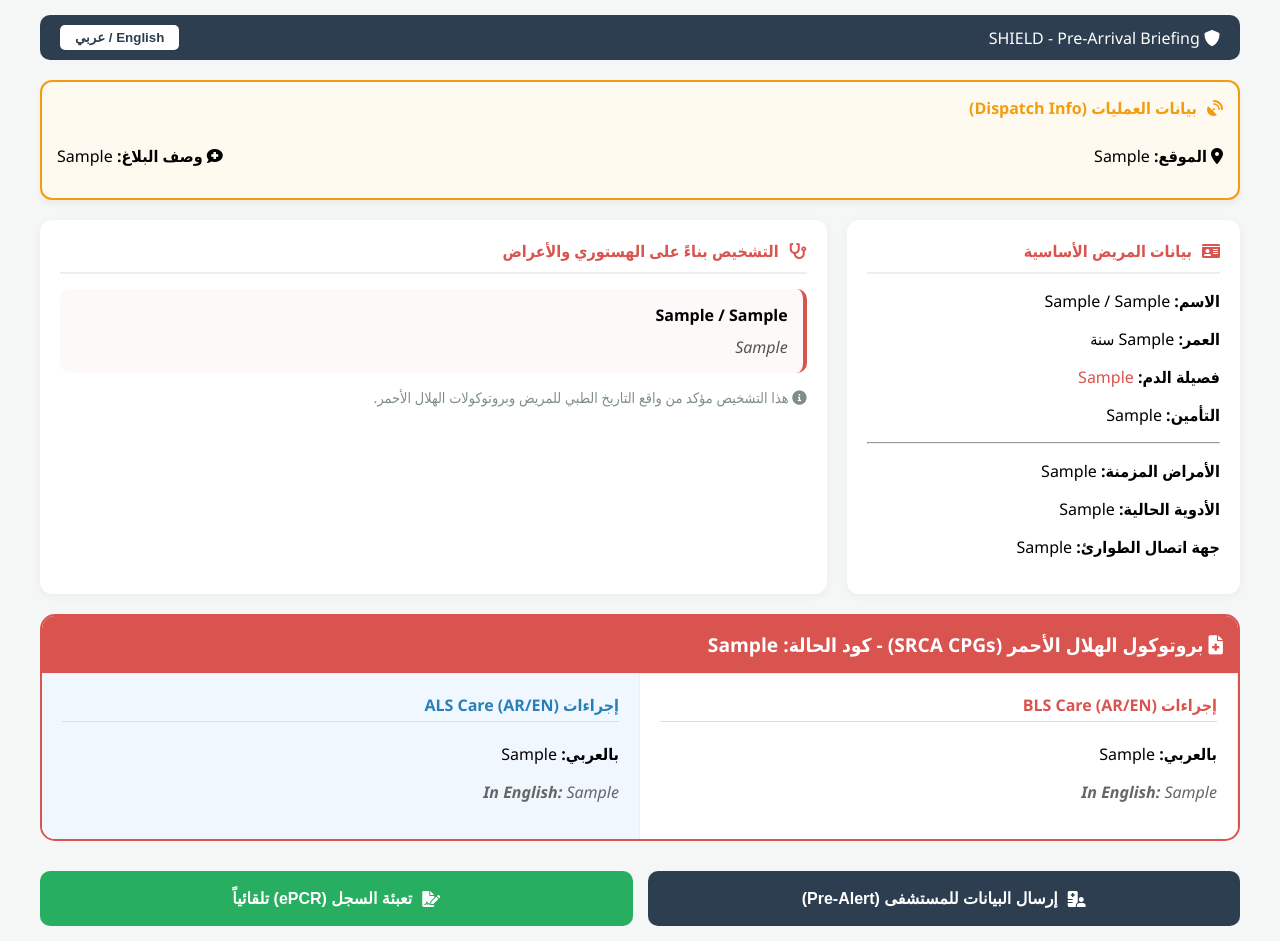
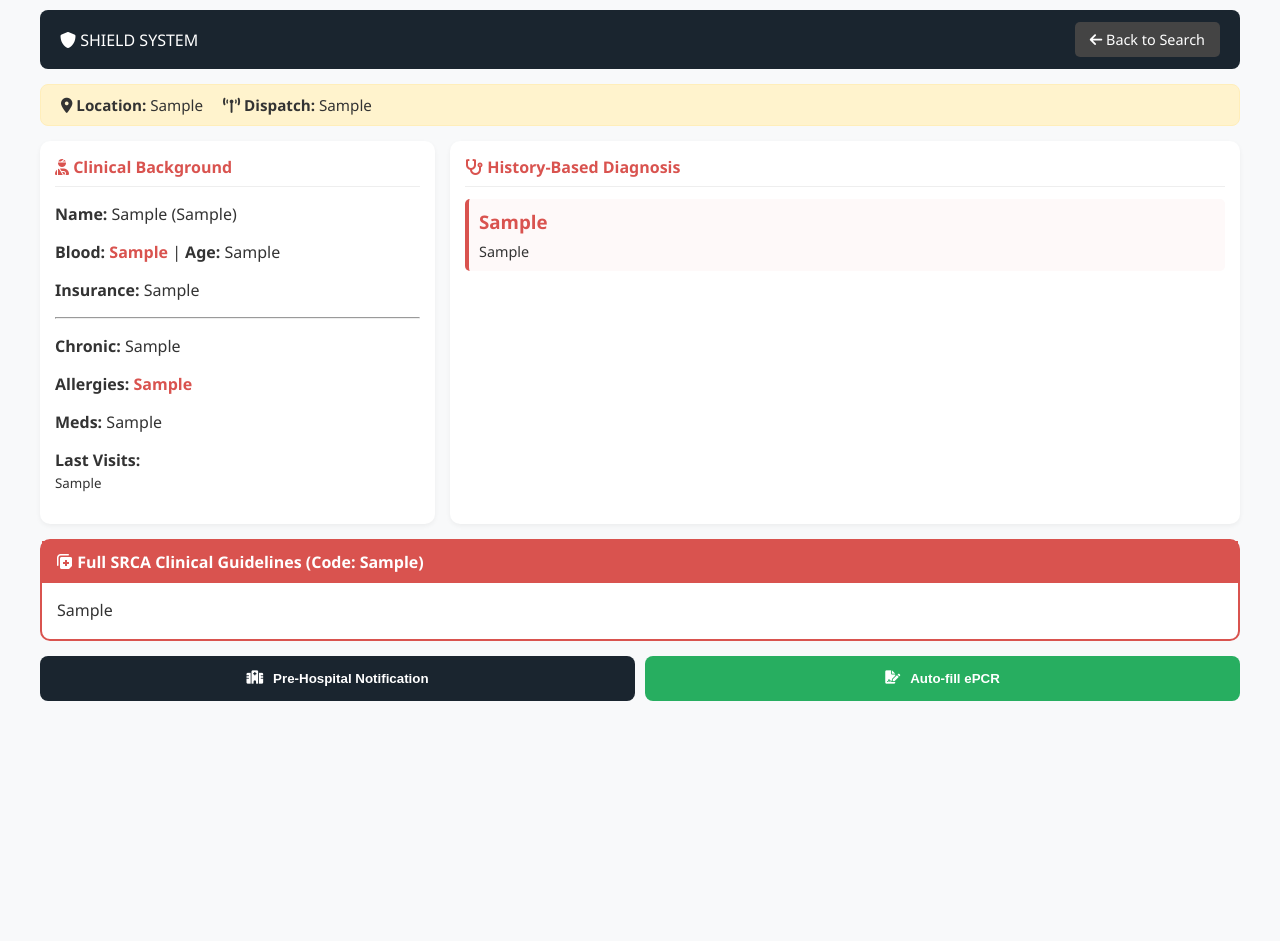
Before and after one commit to M-qq1/SHIELD.prototype, a Flask app: template templates/dashboard.html in a window 1280 px wide. After the commit the page ends 701 px from the top, so only its background shows below. Run offline with Flask 3, Linux system fonts and the light colour scheme; the template is opened without the code that fills it: most values are stand-ins (such as "Sample title", 1, 10 or a date in 2020).

Commit message:
Update dashboard.html

```diff
--- a/templates/dashboard.html
+++ b/templates/dashboard.html
@@ -1,114 +1,90 @@
 <!DOCTYPE html>
-<html lang="ar" dir="rtl">
+<html lang="en">
 <head>
     <meta charset="UTF-8">
-    <title>SHIELD - Clinical Dashboard</title>
+    <title>SHIELD - EMS Dashboard</title>
     <link rel="stylesheet" href="https://cdnjs.cloudflare.com/ajax/libs/font-awesome/6.0.0/css/all.min.css">
     <style>
-        :root { --srca-red: #d9534f; --dispatch-orange: #f39c12; --dark-navy: #2c3e50; --bg-gray: #f4f7f6; }
-        body { font-family: 'Segoe UI', Tahoma, Geneva, Verdana, sans-serif; background: var(--bg-gray); margin: 0; padding: 15px; }
+        :root { --srca-red: #d9534f; --dark-navy: #1a252f; --bg-gray: #f8f9fa; }
+        body { font-family: 'Segoe UI', sans-serif; background: var(--bg-gray); margin: 0; padding: 10px; color: #333; }
         .container { max-width: 1200px; margin: auto; }
 
-        /* شريط التحكم العلوي */
-        .top-bar { display: flex; justify-content: space-between; align-items: center; background: var(--dark-navy); color: white; padding: 10px 20px; border-radius: 10px; margin-bottom: 20px; }
-        .lang-btn { background: white; color: var(--dark-navy); border: none; padding: 5px 15px; border-radius: 5px; cursor: pointer; font-weight: bold; }
+        /* Header */
+        header { background: var(--dark-navy); color: white; padding: 12px 20px; border-radius: 8px; display: flex; justify-content: space-between; align-items: center; margin-bottom: 15px; }
+        .back-btn { background: #444; color: white; border: none; padding: 8px 15px; border-radius: 5px; cursor: pointer; text-decoration: none; font-size: 0.9rem; }
 
-        /* قسم العمليات (Dispatch) */
-        .dispatch-card { background: #fffaf0; border: 2px solid var(--dispatch-orange); border-radius: 12px; padding: 15px; margin-bottom: 20px; box-shadow: 0 4px 6px rgba(0,0,0,0.05); }
-        .dispatch-header { color: var(--dispatch-orange); font-weight: bold; margin-bottom: 10px; display: flex; align-items: center; gap: 10px; }
+        /* Dispatch Info Bar */
+        .dispatch-bar { background: #fff3cd; border: 1px solid #ffeeba; padding: 10px 20px; border-radius: 8px; margin-bottom: 15px; display: flex; gap: 20px; font-size: 0.95rem; }
 
-        /* الأقسام الأساسية */
-        .main-grid { display: grid; grid-template-columns: 1fr 2fr; gap: 20px; }
-        .card { background: white; border-radius: 12px; padding: 20px; box-shadow: 0 2px 10px rgba(0,0,0,0.05); }
-        .card-title { color: var(--srca-red); font-weight: bold; border-bottom: 2px solid #eee; padding-bottom: 10px; margin-bottom: 15px; display: flex; align-items: center; gap: 10px; }
+        /* Layout */
+        .grid { display: grid; grid-template-columns: 1fr 2fr; gap: 15px; }
+        .card { background: white; border-radius: 10px; padding: 15px; box-shadow: 0 2px 5px rgba(0,0,0,0.05); }
+        .card-title { color: var(--srca-red); font-weight: bold; font-size: 1rem; border-bottom: 1px solid #eee; padding-bottom: 8px; margin-bottom: 12px; }
 
-        /* بروتوكول الهلال الأحمر */
-        .protocol-box { grid-column: span 2; background: white; border: 2px solid var(--srca-red); border-radius: 15px; overflow: hidden; }
-        .protocol-header { background: var(--srca-red); color: white; padding: 15px; font-weight: bold; font-size: 1.2rem; }
-        .protocol-grid { display: grid; grid-template-columns: 1fr 1fr; border-top: 1px solid #eee; }
-        .care-zone { padding: 20px; border-right: 1px solid #eee; }
-        .care-zone h4 { color: var(--srca-red); margin-top: 0; border-bottom: 1px solid #ddd; padding-bottom: 5px; }
+        /* Compact Diagnosis Box */
+        .diag-box { background: #fef9f9; border-left: 4px solid var(--srca-red); padding: 10px; border-radius: 5px; }
 
-        .diag-criteria { background: #fef9f9; padding: 15px; border-radius: 10px; margin-top: 10px; border-right: 4px solid var(--srca-red); }
+        /* Full Protocol Box */
+        .protocol-full { grid-column: span 2; background: white; border: 2px solid var(--srca-red); border-radius: 10px; }
+        .protocol-header { background: var(--srca-red); color: white; padding: 10px 15px; font-weight: bold; }
+        .protocol-content { padding: 15px; line-height: 1.6; }
 
-        /* أزرار الإجراءات */
-        .action-bar { grid-column: span 2; display: flex; gap: 15px; margin-top: 10px; }
-        .btn { flex: 1; padding: 18px; border: none; border-radius: 10px; font-weight: bold; color: white; cursor: pointer; display: flex; align-items: center; justify-content: center; gap: 10px; font-size: 1rem; }
+        .btn-group { grid-column: span 2; display: flex; gap: 10px; }
+        .btn { flex: 1; padding: 15px; border: none; border-radius: 8px; font-weight: bold; color: white; cursor: pointer; display: flex; align-items: center; justify-content: center; gap: 10px; }
         .btn-hospital { background: var(--dark-navy); }
         .btn-record { background: #27ae60; }
+
+        ul { padding-left: 20px; margin: 5px 0; }
+        .alert-text { color: #d9534f; font-weight: bold; }
     </style>
 </head>
 <body>
 
 <div class="container">
-    <div class="top-bar">
-        <span><i class="fas fa-shield-alt"></i> SHIELD - Pre-Arrival Briefing</span>
-        <button class="lang-btn" onclick="toggleLanguage()">English / عربي</button>
+    <header>
+        <span><i class="fas fa-shield-alt"></i> SHIELD SYSTEM</span>
+        <a href="/" class="back-btn"><i class="fas fa-arrow-left"></i> Back to Search</a>
+    </header>
+
+    <div class="dispatch-bar">
+        <span><strong><i class="fas fa-map-marker-alt"></i> Location:</strong> {{ d[10] }}</span>
+        <span><strong><i class="fas fa-broadcast-tower"></i> Dispatch:</strong> {{ d[11] }}</span>
     </div>
 
-    <div class="dispatch-card">
-        <div class="dispatch-header"><i class="fas fa-satellite-dish"></i> بيانات العمليات (Dispatch Info)</div>
-        <div style="display: flex; justify-content: space-between; flex-wrap: wrap;">
-            <p><strong><i class="fas fa-map-marker-alt"></i> الموقع:</strong> {{ d[12] }}</p>
-            <p><strong><i class="fas fa-comment-medical"></i> وصف البلاغ:</strong> {{ d[13] }}</p>
-        </div>
-    </div>
-
-    <div class="main-grid">
+    <div class="grid">
         <div class="card">
-            <div class="card-title"><i class="fas fa-id-card"></i> بيانات المريض الأساسية</div>
-            <p><strong>الاسم:</strong> {{ d[1] }} / {{ d[2] }}</p>
-            <p><strong>العمر:</strong> {{ d[3] }} سنة</p>
-            <p><strong>فصيلة الدم:</strong> <span style="color: var(--srca-red);">{{ d[4] }}</span></p>
-            <p><strong>التأمين:</strong> {{ d[5] }}</p>
+            <div class="card-title"><i class="fas fa-user-injured"></i> Clinical Background</div>
+            <p><strong>Name:</strong> {{ d[1] }} ({{ d[2] }})</p>
+            <p><strong>Blood:</strong> <span class="alert-text">{{ d[3] }}</span> | <strong>Age:</strong> {{ d[2] }}</p>
+            <p><strong>Insurance:</strong> {{ d[4] }}</p>
             <hr>
-            <p><strong>الأمراض المزمنة:</strong> {{ d[6] }}</p>
-            <p><strong>الأدوية الحالية:</strong> {{ d[8] }}</p>
-            <p><strong>جهة اتصال الطوارئ:</strong> {{ d[11] }}</p>
+            <p><strong>Chronic:</strong> {{ d[5] }}</p>
+            <p><strong>Allergies:</strong> <span class="alert-text">{{ d[6] }}</span></p>
+            <p><strong>Meds:</strong> {{ d[7] }}</p>
+            <p><strong>Last Visits:</strong><br><small>{{ d[8] }}</small></p>
         </div>
 
         <div class="card">
-            <div class="card-title"><i class="fas fa-stethoscope"></i> التشخيص بناءً على الهستوري والأعراض</div>
-            <div class="diag-criteria">
-                <h4 style="margin:0;">{{ d[15] }} / {{ d[16] }}</h4>
-                <p style="margin: 10px 0 0 0; font-style: italic; color: #555;">{{ d[21] }}</p>
-            </div>
-            <p style="margin-top: 15px; font-size: 0.9rem; color: #7f8c8d;">
-                <i class="fas fa-info-circle"></i> هذا التشخيص مؤكد من واقع التاريخ الطبي للمريض وبروتوكولات الهلال الأحمر.
-            </p>
-        </div>
-
-        <div class="protocol-box">
-            <div class="protocol-header">
-                <i class="fas fa-file-medical"></i> بروتوكول الهلال الأحمر (SRCA CPGs) - كود الحالة: {{ d[14] }}
-            </div>
-            <div class="protocol-grid">
-                <div class="care-zone">
-                    <h4>إجراءات BLS Care (AR/EN)</h4>
-                    <p><strong>بالعربي:</strong> {{ d[17] }}</p>
-                    <p style="color: #666; font-style: italic;"><strong>In English:</strong> {{ d[18] }}</p>
-                </div>
-                <div class="care-zone" style="background: #f0f7ff;">
-                    <h4 style="color: #2980b9;">إجراءات ALS Care (AR/EN)</h4>
-                    <p><strong>بالعربي:</strong> {{ d[19] }}</p>
-                    <p style="color: #666; font-style: italic;"><strong>In English:</strong> {{ d[20] }}</p>
-                </div>
+            <div class="card-title"><i class="fas fa-stethoscope"></i> History-Based Diagnosis</div>
+            <div class="diag-box">
+                <h3 style="margin:0; color: var(--srca-red);">{{ d[13] }}</h3>
+                <p style="margin: 8px 0 0 0; font-size: 0.9rem;">{{ d[14] }}</p>
             </div>
         </div>
 
-        <div class="action-bar">
-            <button class="btn btn-hospital"><i class="fas fa-hospital-user"></i> إرسال البيانات للمستشفى (Pre-Alert)</button>
-            <button class="btn btn-record"><i class="fas fa-file-signature"></i> تعبئة السجل (ePCR) تلقائياً</button>
+        <div class="protocol-full">
+            <div class="protocol-header"><i class="fas fa-notes-medical"></i> Full SRCA Clinical Guidelines (Code: {{ d[12] }})</div>
+            <div class="protocol-content">
+                {{ d[15] }}
+            </div>
+        </div>
+
+        <div class="btn-group">
+            <button class="btn btn-hospital"><i class="fas fa-hospital-alt"></i> Pre-Hospital Notification</button>
+            <button class="btn btn-record"><i class="fas fa-file-signature"></i> Auto-fill ePCR</button>
         </div>
     </div>
 </div>
 
-<script>
-    function toggleLanguage() {
-        // يمكننا برمجة التبديل بين النصوص هنا مستقبلاً
-        alert("سيتم تبديل واجهة العرض بالكامل للغة الإنجليزية في التحديث القادم");
-    }
-</script>
-
 </body>
 </html>
```
